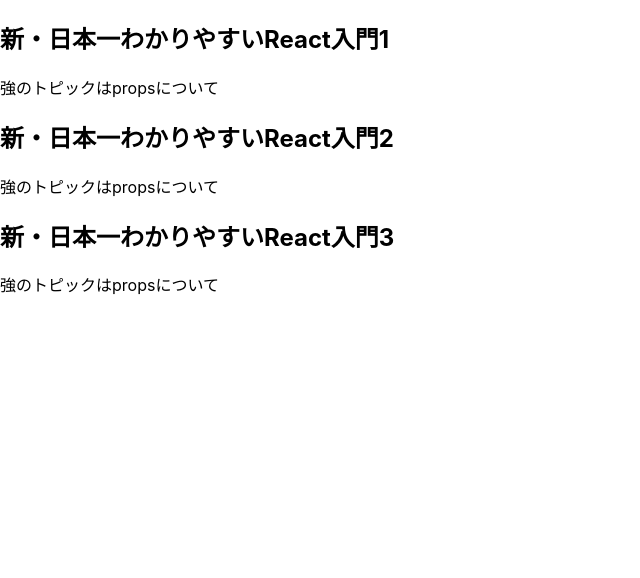
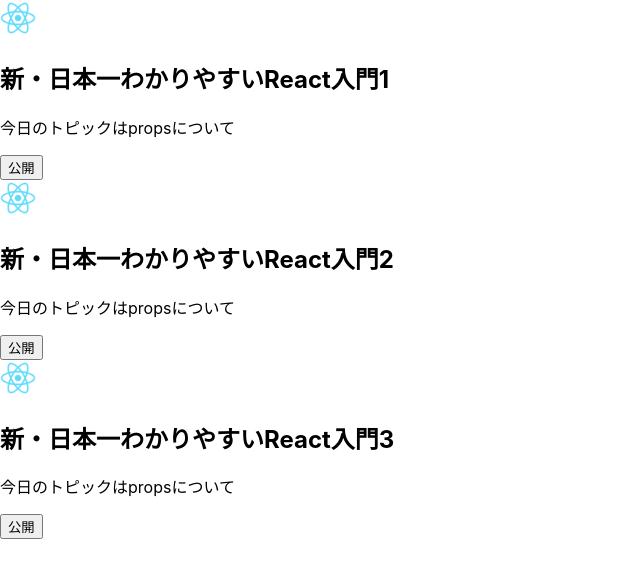
Before and after one commit to GekiteniusY/ReactBasic, a React (Create React App) app: page / in a window 1280 px wide. Shown: the top 578 px of the page, without its empty margins (0-640 px from the left). Built offline with nearby package versions, Linux system fonts and the light colour scheme.

Commit message:
コンポーネントとstateの学習途中

```diff
--- a/src/App.js
+++ b/src/App.js
@@ -1,30 +1,27 @@
-import logo from './logo.svg';
-import './App.css';
-import Article from './component/Article';
+// import logo from "./logo.svg";
+import "./App.css";
+import { Article } from "./component/index";
 
 function App() {
   return (
     <>
       <div>
         <Article
-                title={'新・日本一わかりやすいReact入門1'}
-                content={'強のトピックはpropsについて'}
+          title={"新・日本一わかりやすいReact入門1"}
+          content={"今日のトピックはpropsについて"}
         />
         <Article
-                title={'新・日本一わかりやすいReact入門2'}
-                content={'強のトピックはpropsについて'}
+          title={"新・日本一わかりやすいReact入門2"}
+          content={"今日のトピックはpropsについて"}
         />
         <Article
-                title={'新・日本一わかりやすいReact入門3'}
-                content={'強のトピックはpropsについて'}
+          title={"新・日本一わかりやすいReact入門3"}
+          content={"今日のトピックはpropsについて"}
         />
       </div>
     </>
   );
 }
-
-
-
 
 //function App() {
 //  return (
--- a/src/component/Article.jsx
+++ b/src/component/Article.jsx
@@ -1,8 +1,11 @@
+import { Content, Title } from "./index";
+
 const Article = (props) => {
     return (
         <div>
-            <h2>{props.title}</h2>
-            <p>{props.content}</p>
+            <Title title={props.title}/>
+            <Content content={props.content}/>
+            <button>公開</button>
         </div>
     );
 };
--- /dev/null
+++ b/src/component/Content.jsx
@@ -0,0 +1,5 @@
+const Content = (props) => {
+  return <p>{props.content}</p>
+};
+
+export default Content;
--- /dev/null
+++ b/src/component/Title.jsx
@@ -0,0 +1,9 @@
+const Title = (props) => {
+  return (
+    <div className='flex__row'>
+      <img src={'/logo192.png'} width={36} height={36} />
+      <h2>{props.title}</h2>
+    </div>
+  )
+};
+export default Title;
```
Also changed, not shown: src/component/index.jsx (added, +8 -0 lines). Lines whose indentation alone changed are shown as unchanged.
